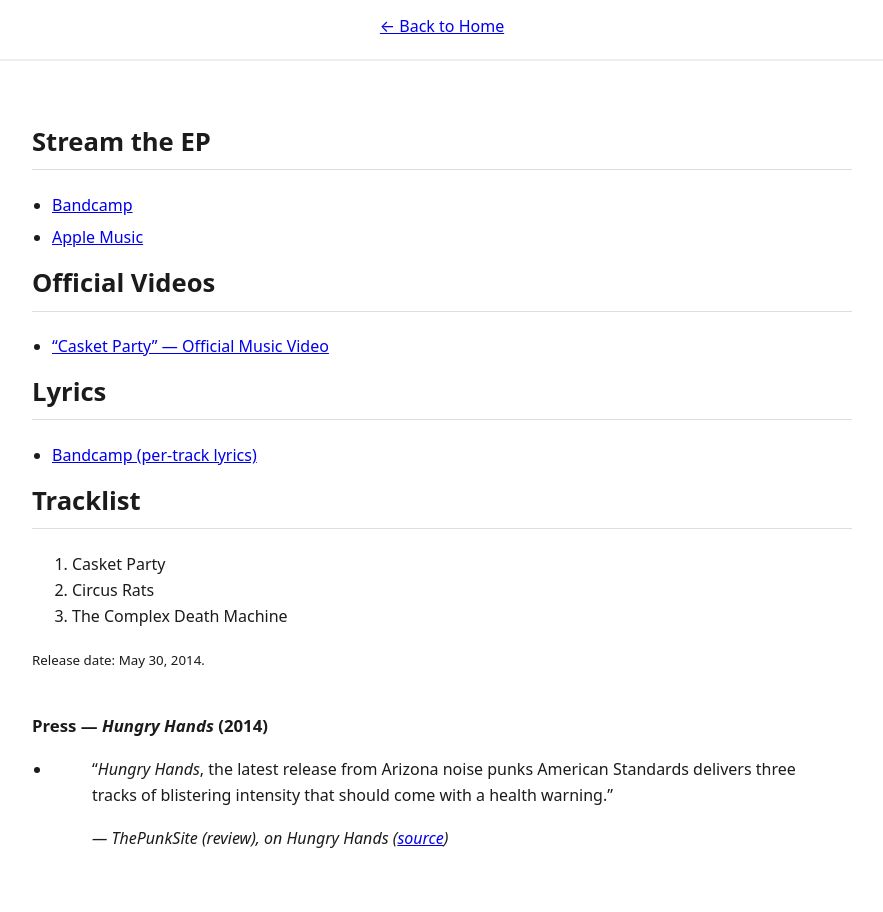
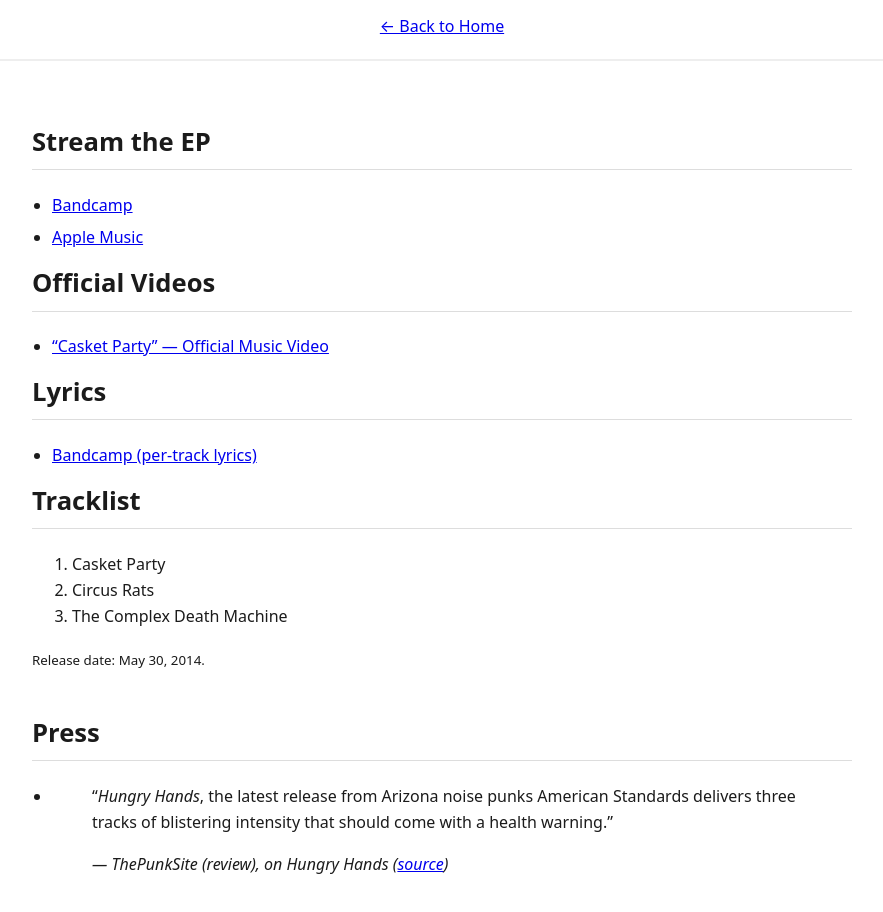
Before and after one commit to americanstandards/AmericanStandards, a plain HTML site: page hungry-hands.html in a window 1280 px wide. Shown: the part 140-1052 px from the top of the page, without its empty margins (198-1081 px from the left). Drawn offline with Linux system fonts and the light colour scheme.

Commit message:
Update hungry-hands.html

```diff
--- a/hungry-hands.html
+++ b/hungry-hands.html
@@ -59,7 +59,7 @@
     <p><small>Release date: May 30, 2014.</small></p>
 
 <section id="press-hungry-hands" aria-labelledby="press-hungry-hands-h">
-  <h3 id="press-hungry-hands-h">Press — <em>Hungry Hands</em> (2014)</h3>
+  <h2>Press</h2>
   <ul class="press-quotes">
     <li>
       <blockquote>
```
